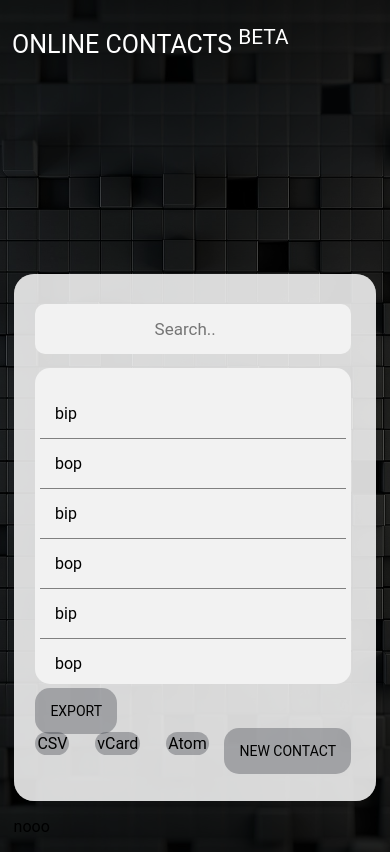
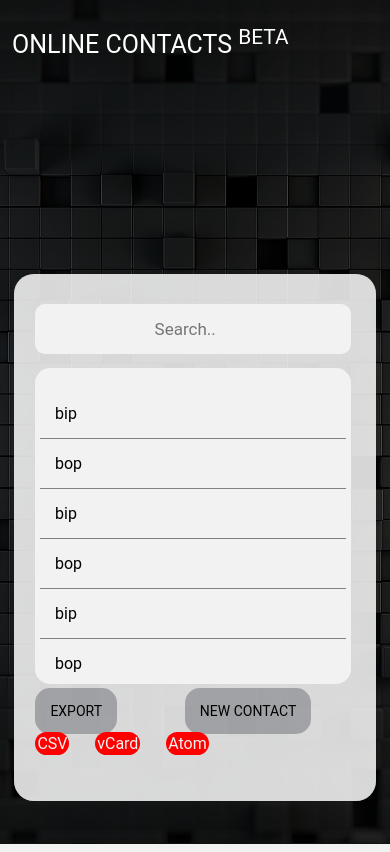
Before and after one commit to dm0112/TWOnCo, a PHP site: page / in a window 390 px wide. Run offline with PHP 8.4, Linux system fonts and the light colour scheme.

Commit message:
Fixed few issues

```diff
--- a/Style.css
+++ b/Style.css
@@ -102,7 +102,11 @@
 }
 
 @media screen and (max-width: 700px){
-    #card-title,.card-form button,.card-form input,.card-message, #card-reg-terms,
+    #card-title,
+    .card-form button,
+    .card-form input,
+    .card-message,
+    #card-reg-terms,
     .card-search input:hover {
         -webkit-transform:scale(1.5);
         -moz-transform:scale(1.5);
@@ -132,12 +136,21 @@
 
 }
 
-@media screen and (max-width:700px){
+@media (max-width:700px){
     .card-contacts-left{
        width: 100%;
-
+       display: block;
+       float:none;
+    }
+    .card-contacts-right{
+        display: none;
+    }
+    .card-export a{
+    color: #f2f2f2 !important;
+    background-color:red !important;
 
     }
+
 }
 ul{
     list-style: none;
@@ -207,8 +220,13 @@
     font-size:14px;
     cursor: pointer;
     transition:all 1s;
+    display: inline-block;
 
 }
+.card-export-btn:hover .card-export a{
+    display: block;
+}
+
 .card-export a {
     border-radius: 15px;
     margin-left:6%;
@@ -217,6 +235,9 @@
     padding:2px;
     background-color:rgba(35, 38, 48, 0.3);
    font-family: "Roboto", sans-serif;
+   display: absolute;
+   z-index:1;
+
 
 
 }
@@ -231,15 +252,17 @@
     background-color:rgba(35, 38, 48, 0.3);
     border-radius: 15px;
     border: 0;
-    margin-top:-7%;
-    margin-right: 7%;
+    margin-top:-65px;
+    margin-right: 65px;
     color: black;
     padding:15px;
     font-size:14px;
     cursor: pointer;
     transition:all 1s;
     float: right;
-    position: relative;
-
 
 }
+#card-new-contact-btn:hover,.card-export-btn:hover{
+    background: #FFFFFF;
+    font-weight: bold;
+}
```
Also changed, not shown: 2 other files.
